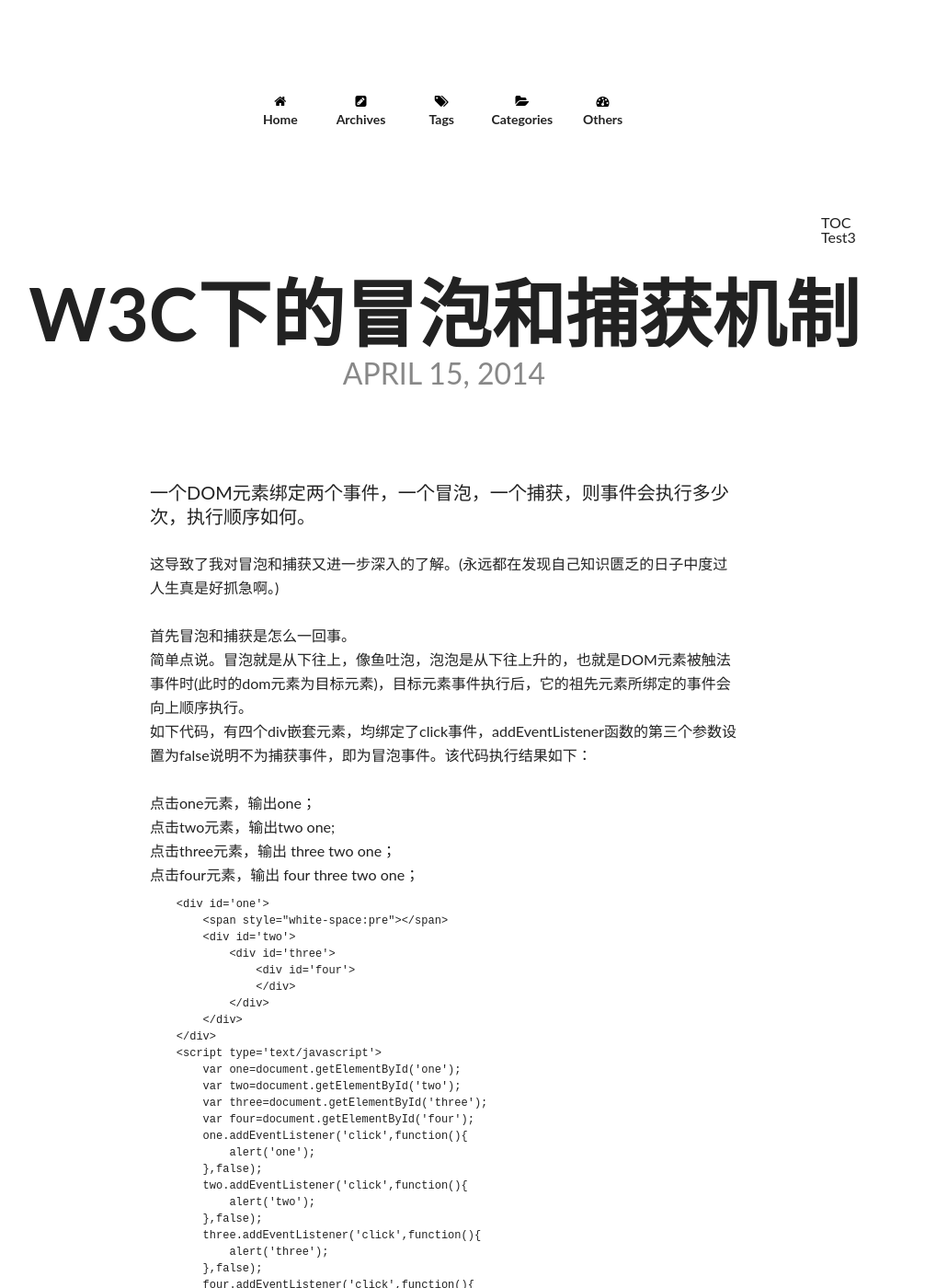
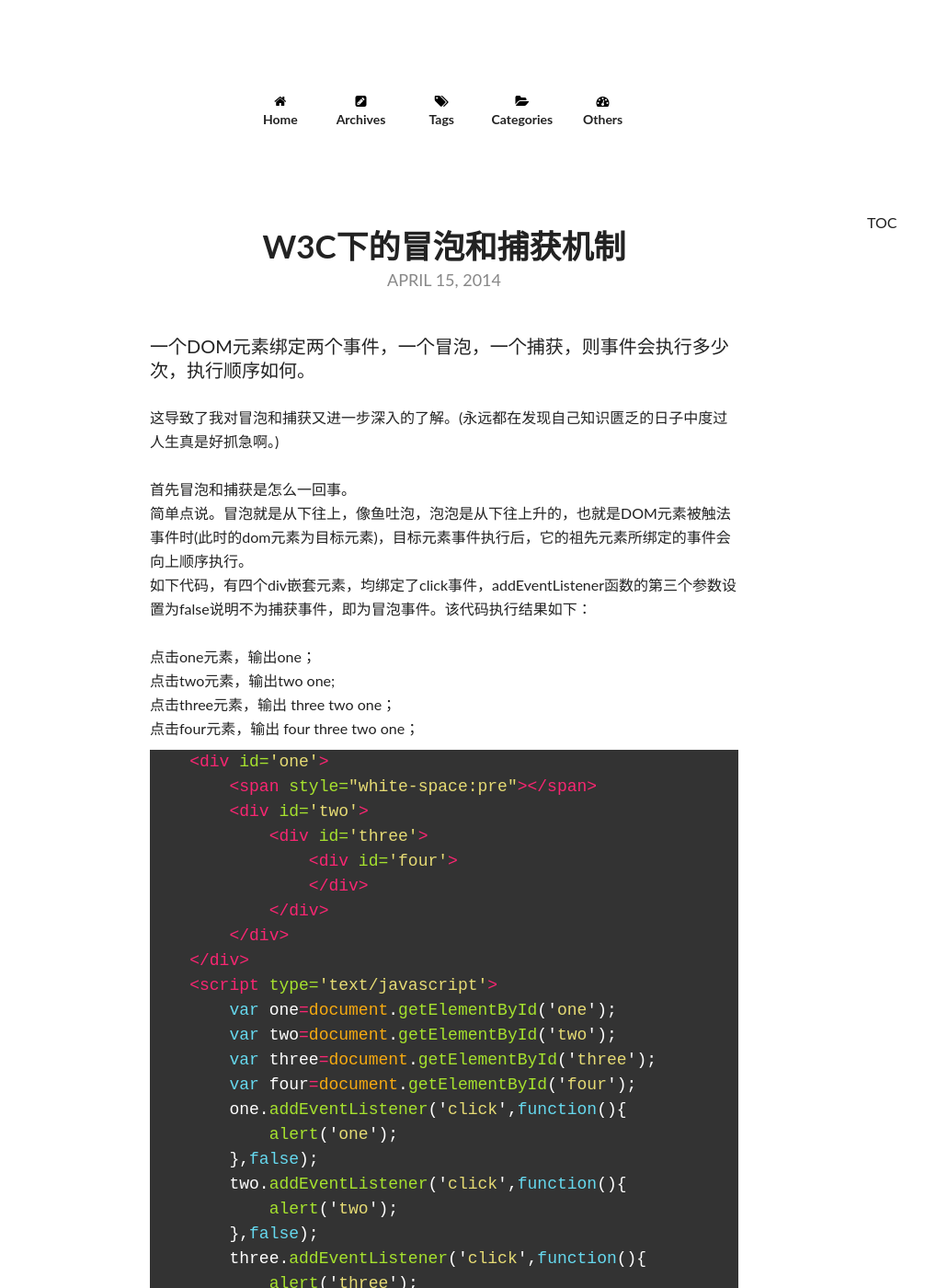
Before and after one commit to hy-inger/hy-inger.github.io, a Jekyll site: the page built from _posts/2014-04-15-W3C下的冒泡和捕获机制.html, in a window 1280 px wide and 1400 px high. Shown: the whole window at 92% size, without its empty margins (157-1163 px from the left). Built offline with Jekyll 4.4.1, drawn with Linux system fonts in a browser that asks for light colours; nearby versions of some CDN libraries; library files that are not in the unit come from our copies; some of the changed text lies outside the part shown.

Commit message:
修改文章页显示。

```diff
--- a/_config.yml
+++ b/_config.yml
@@ -11,3 +11,6 @@
 highlighter: rouge
 
 excerpt_separator: "\n"
+
+owner:
+  name:           Ying Huang (Inger)
--- a/_includes/footer.html
+++ b/_includes/footer.html
@@ -1 +1,6 @@
-<span>&copy; {{ site.time | date: '%Y' }} {{ site.owner.name }}. Powered by <a href="http://jekyllrb.com">Jekyll</a>  using the <a href="http://mademistakes.com/">HPSTR Theme</a> and <a href="http://jinlaixu.net/">Seeksky</a>modify by Inger.</span>
+<div class="copy">&copy; {{ site.time | date: '%Y' }} {{ site.owner.name }} </div>
+<div>Powered by
+    <a href="http://jekyllrb.com">Jekyll</a>  using the
+    <a href="http://mademistakes.com/">HPSTR Theme</a> and
+    <a href="http://jinlaixu.net/">Seeksky</a> modify by Inger.
+</div>
--- a/_includes/head.html
+++ b/_includes/head.html
@@ -24,6 +24,7 @@
 <!-- <link rel="stylesheet" href="http://cdn.bootcss.com/bootstrap/3.3.6/css/bootstrap.min.css"> -->
 <link rel="stylesheet" href="{{ site.url }}/assets/css/font-awesome.min.css">
 <link rel="stylesheet" href="{{ site.url }}/assets/css/main.css">
+<link rel="stylesheet" href="{{ site.url }}/assets/css/rouge.css">
 <!-- Webfonts -->
 <!--<link href="http://fonts.googleapis.com/css?family=Lato:300,400,700,300italic,400italic" rel="stylesheet" type="text/css">-->
 
--- a/_layouts/post.html
+++ b/_layouts/post.html
@@ -8,7 +8,7 @@
 
 </head>
 
-<body id="post" {% if page.image.feature or site.feature %}class="feature"{% endif %}>
+<body id="post" >
 
 {% include browser-upgrade.html %}
 {% include navigation.html %}
@@ -28,11 +28,26 @@
     <div class="entry-content">
       {{ content }}
       <footer class="entry-meta">
-        <span class="entry-tags">{% for tag in page.tags %}<a href="{{ site.url }}/tags/#{{ tag | cgi_encode }}" title="Pages tagged {{ tag }}" class="tag">{{ tag }}</a>{% unless forloop.last %}{% endunless %}{% endfor %}</span>
-        <span><a href="{{ site.url }}{{ page.url }}" rel="bookmark" title="{{ page.title }}">{{ page.title }}</a> was published on <span class="entry-date date published updated"><time datetime="{{ page.date | date_to_xmlschema }}">{{ page.date | date: "%B %d, %Y" }}</time></span></span>
-        {% if page.modified %}(revised: <span class="entry-date date modified"><time datetime="{{ page.modified }}">{{ page.modified | date: "%m/%d/%Y" }}</time></span>){% endif %}
-        <span class="author vcard"><span class="fn"><a href="{{ site.url }}/about/" title="About {{ site.owner.name }}">{{ site.owner.name }}</a></span></span>
-        {% if page.share %}<div class="social-share">
+        <span class="entry-tags">{% for tag in page.tags %}
+          <a href="{{ site.url }}/tags/#{{ tag | cgi_encode }}" title="Pages tagged {{ tag }}" class="tag">{{ tag }}</a>
+          {% unless forloop.last %}{% endunless %}{% endfor %}
+        </span>
+        <span>
+          <a href="{{ site.url }}{{ page.url }}" rel="bookmark" title="{{ page.title }}">{{ page.title }}</a> was published on
+          <span class="entry-date date published updated">
+            <time datetime="{{ page.date | date_to_xmlschema }}">{{ page.date | date: "%B %d, %Y" }}</time>
+          </span>
+        </span>
+        {% if page.modified %}(revised:
+        <span class="entry-date date modified">
+          <time datetime="{{ page.modified }}">{{ page.modified | date: "%m/%d/%Y" }}</time>
+        </span>)
+        {% endif %}
+        <span class="author vcard">
+            <span class="fn"><a href="{{ site.url }}/about/" title="About {{ site.owner.name }}">{{ site.owner.name }}</a></span>
+        </span>
+        {% if page.share %}
+        <div class="social-share">
           <ul class="socialcount socialcount-small inline-list">
             <li class="facebook"><a href="https://www.facebook.com/sharer/sharer.php?u={{ site.url }}{{ page.url }}" title="Share on Facebook"><span class="count"><i class="icon-facebook-sign"></i> Like</span></a></li>
             <li class="twitter"><a href="https://twitter.com/intent/tweet?text={{ site.url }}{{ page.url }}" title="Share on Twitter"><span class="count"><i class="icon-twitter-sign"></i> Tweet</span></a></li>
@@ -45,15 +60,6 @@
     {% if site.disqus_shortname and page.comments %}<section id="disqus_thread"></section><!-- /#disqus_thread -->{% endif %}
     {% if site.related_posts.size %}
     <div class="read-more">
-      {% for post in site.related_posts limit:1 %}
-        <div class="read-more-header">
-          <a href="{{ site.url }}{{ page.previous.url }}" class="read-more-btn">Read More</a>
-        </div><!-- /.read-more-header -->
-        <div class="read-more-content">
-          <h3><a href="{{ site.url }}{{ post.url }}" title="{{ post.title }}">{{ post.title }}</a></h3>
-          <p>{% if post.description %}{{ post.description }}{% else %}{{ post.content | strip_html | strip_newlines | truncate: 140 }}&hellip;{% endif %} <a href="{{ site.url }}{{ post.url }}">Continue reading</a></p>
-        </div><!-- /.read-more-content -->
-      {% endfor %}
       <div class="read-more-list">
         {% for post in site.related_posts limit:2 offset:1 %}
           <div class="list-item">
--- a/_posts/2014-04-15-W3C下的冒泡和捕获机制.html
+++ b/_posts/2014-04-15-W3C下的冒泡和捕获机制.html
@@ -5,6 +5,7 @@
 <!--<p>在准备阿里前端面试的时候看到这么一道题。</p>-->
 <p>一个DOM元素绑定两个事件，一个冒泡，一个捕获，则事件会执行多少次，执行顺序如何。</p>
 <p>这导致了我对冒泡和捕获又进一步深入的了解。(永远都在发现自己知识匮乏的日子中度过人生真是好抓急啊。)</p>
+
 <br/>
 <p>首先冒泡和捕获是怎么一回事。</p>
 <p>简单点说。冒泡就是从下往上，像鱼吐泡，泡泡是从下往上升的，也就是DOM元素被触法事件时(此时的dom元素为目标元素)，目标元素事件执行后，它的祖先元素所绑定的事件会向上顺序执行。</p>
--- a/assets/css/main.css
+++ b/assets/css/main.css
@@ -33,7 +33,8 @@
   padding: 0;
   width: 100%;
   background-color: #fff;
-  height: 100%;
+  height: auto;
+  min-height: 100%;
   position: relative;
 }
 
@@ -1179,6 +1180,9 @@
     position: fixed;
     width:100%;
     opacity: 0;
+    padding-bottom: 20px;
+    background: #fff;
+    z-index: 1000;
     -webkit-animation: MenuAnimIn 0.5s linear;
     -moz-animation: MenuAnimIn 0.5s linear;
     animation: MenuAnimIn 0.5s linear;
@@ -1501,45 +1505,22 @@
 /* line 32, ../sass/page.scss */
 .header-title {
   text-align: center;
-  margin: 300px 0 0;
+  margin: 250px 0 0;
   padding: 0 20px;
 }
 /* line 36, ../sass/page.scss */
 .header-title h1 {
   margin: 10px 20px;
   font-weight: 700;
-  font-size: 28px;
-  font-size: 1.75rem;
+  font-size: 35px;
   color: #555555;
-}
-@media only screen and (min-width: 48em) {
-  /* line 36, ../sass/page.scss */
-  .header-title h1 {
-    font-size: 48px;
-    font-size: 3rem;
-  }
-}
-@media only screen and (min-width: 62.5em) {
-  /* line 36, ../sass/page.scss */
-  .header-title h1 {
-    font-size: 80px;
-    font-size: 5rem;
-  }
 }
 /* line 48, ../sass/page.scss */
 .header-title h2 {
   margin: 0;
   font-size: 18px;
-  font-size: 1.125rem;
   text-transform: uppercase;
   color: #888888;
-}
-@media only screen and (min-width: 48em) {
-  /* line 48, ../sass/page.scss */
-  .header-title h2 {
-    font-size: 32px;
-    font-size: 2rem;
-  }
 }
 
 @media only screen and (min-width: 48em) {
@@ -1652,7 +1633,7 @@
     opacity: 1;
   }
 }
-.hentry{
+#post-index .hentry{
     box-shadow: 6px 8px 35px 0px #D6D4D4;
     margin-bottom: 30px;
     opacity: 0;
@@ -1768,7 +1749,7 @@
   #post .entry-content,
   #page .entry-content {
     max-width: 800px;
-    margin: 50px auto 30px auto;
+    margin: 0px auto 0px auto;
     padding: 50px 80px;
   }
   /* line 190, ../sass/page.scss */
@@ -1861,8 +1842,8 @@
   /* line 237, ../sass/page.scss */
   .read-more {
     max-width: 800px;
-    padding: 50px 80px;
-    margin: 60px auto;
+    padding: 0px 80px;
+    margin: 0px auto;
   }
 }
 /* line 10, ../sass/_mixins.scss */
@@ -1949,6 +1930,7 @@
   .list-item {
     width: 49%;
     float: left;
+    margin-top: 30px;
   }
   /* line 305, ../sass/page.scss */
   .list-item:nth-child(2) {
@@ -1957,7 +1939,8 @@
 }
 
 /* line 314, ../sass/page.scss */
-#post-index #main {
+#main {
+    padding-bottom: 140px;
 }
 @media only screen and (min-width: 48em) {
   /* line 314, ../sass/page.scss */
@@ -2001,8 +1984,15 @@
 .footer-wrapper {
   *zoom: 1;
   margin: 2em auto;
+  font-size: 14px;
   text-align: center;
-  color: #555555;
+  color: #999;
+  position: absolute;
+  bottom: 0;
+  width: 100%;
+}
+.footer-wrapper .copy{
+  margin-bottom: 15px;
 }
 /* line 10, ../sass/_mixins.scss */
 .footer-wrapper:before, .footer-wrapper:after {
@@ -2016,7 +2006,11 @@
 }
 /* line 350, ../sass/page.scss */
 .footer-wrapper a {
-  color: #555555;
+  color: #999;
+  text-decoration: underline;
+}
+.footer-wrapper a:hover{
+    color:#555;
 }
 
 /* line 357, ../sass/page.scss */
--- /dev/null
+++ b/assets/css/rouge.css
@@ -0,0 +1,197 @@
+.highlight table td { padding: 5px; }
+.highlight table pre { margin: 0;}
+.highlight pre{
+    background: #333;
+    text-align: left;
+    font-size: 18px;
+}
+.highlight code{
+    background: #333;
+    text-align: left;
+    border:0;
+}
+.highlight .gh {
+  color: #999999;
+}
+.highlight .sr {
+  color: #f6aa11;
+}
+.highlight .go {
+  color: #888888;
+}
+.highlight .gp {
+  color: #555555;
+}
+.highlight .gs {
+}
+.highlight .gu {
+  color: #aaaaaa;
+}
+.highlight .nb {
+  color: #f6aa11;
+}
+.highlight .cm {
+  color: #75715e;
+}
+.highlight .cp {
+  color: #75715e;
+}
+.highlight .c1 {
+  color: #75715e;
+}
+.highlight .cs {
+  color: #75715e;
+}
+.highlight .c, .highlight .cd {
+  color: #75715e;
+}
+.highlight .err {
+  color: #960050;
+}
+.highlight .gr {
+  color: #960050;
+}
+.highlight .gt {
+  color: #960050;
+}
+.highlight .gd {
+  color: #49483e;
+}
+.highlight .gi {
+  color: #49483e;
+}
+.highlight .ge {
+  color: #49483e;
+}
+.highlight .kc {
+  color: #66d9ef;
+}
+.highlight .kd {
+  color: #66d9ef;
+}
+.highlight .kr {
+  color: #66d9ef;
+}
+.highlight .no {
+  color: #66d9ef;
+}
+.highlight .kt {
+  color: #66d9ef;
+}
+.highlight .mf {
+  color: #ae81ff;
+}
+.highlight .mh {
+  color: #ae81ff;
+}
+.highlight .il {
+  color: #ae81ff;
+}
+.highlight .mi {
+  color: #ae81ff;
+}
+.highlight .mo {
+  color: #ae81ff;
+}
+.highlight .m, .highlight .mb, .highlight .mx {
+  color: #ae81ff;
+}
+.highlight .sc {
+  color: #ae81ff;
+}
+.highlight .se {
+  color: #ae81ff;
+}
+.highlight .ss {
+  color: #ae81ff;
+}
+.highlight .sd {
+  color: #e6db74;
+}
+.highlight .s2 {
+  color: #e6db74;
+}
+.highlight .sb {
+  color: #e6db74;
+}
+.highlight .sh {
+  color: #e6db74;
+}
+.highlight .si {
+  color: #e6db74;
+}
+.highlight .sx {
+  color: #e6db74;
+}
+.highlight .s1 {
+  color: #e6db74;
+}
+.highlight .s {
+  color: #e6db74;
+}
+.highlight .na {
+  color: #a6e22e;
+}
+.highlight .nc {
+  color: #a6e22e;
+}
+.highlight .nd {
+  color: #a6e22e;
+}
+.highlight .ne {
+  color: #a6e22e;
+}
+.highlight .nf {
+  color: #a6e22e;
+}
+.highlight .vc {
+  color: #ffffff;
+}
+.highlight .nn {
+  color: #ffffff;
+}
+.highlight .nl {
+  color: #ffffff;
+}
+.highlight .ni {
+  color: #ffffff;
+}
+.highlight .bp {
+  color: #ffffff;
+}
+.highlight .vg {
+  color: #ffffff;
+}
+.highlight .vi {
+  color: #ffffff;
+}
+.highlight .nv {
+  color: #ffffff;
+}
+.highlight .w {
+  color: #ffffff;
+}
+.highlight {
+  color: #ffffff;
+}
+.highlight .n, .highlight .py, .highlight .nx {
+  color: #ffffff;
+}
+.highlight .ow {
+  color: #f92672;
+}
+.highlight .nt {
+  color: #f92672;
+}
+.highlight .k, .highlight .kv {
+  color: #f92672;
+}
+.highlight .kn {
+  color: #f92672;
+}
+.highlight .kp {
+  color: #f92672;
+}
+.highlight .o {
+  color: #f92672;
+}
--- a/assets/js/index.js
+++ b/assets/js/index.js
@@ -4,8 +4,8 @@
     })
     $('.dl-menuwrapper').on('webkitAnimationEnd',function(){
         $(this).css({
-            top:'100px',
-            opacity:'1',
+            'padding-top':'100px',
+            'opacity':'1',
         });
     })
 })
```
Also changed, not shown: assets/js/plugins/toc-aside.js, 1 other file.
